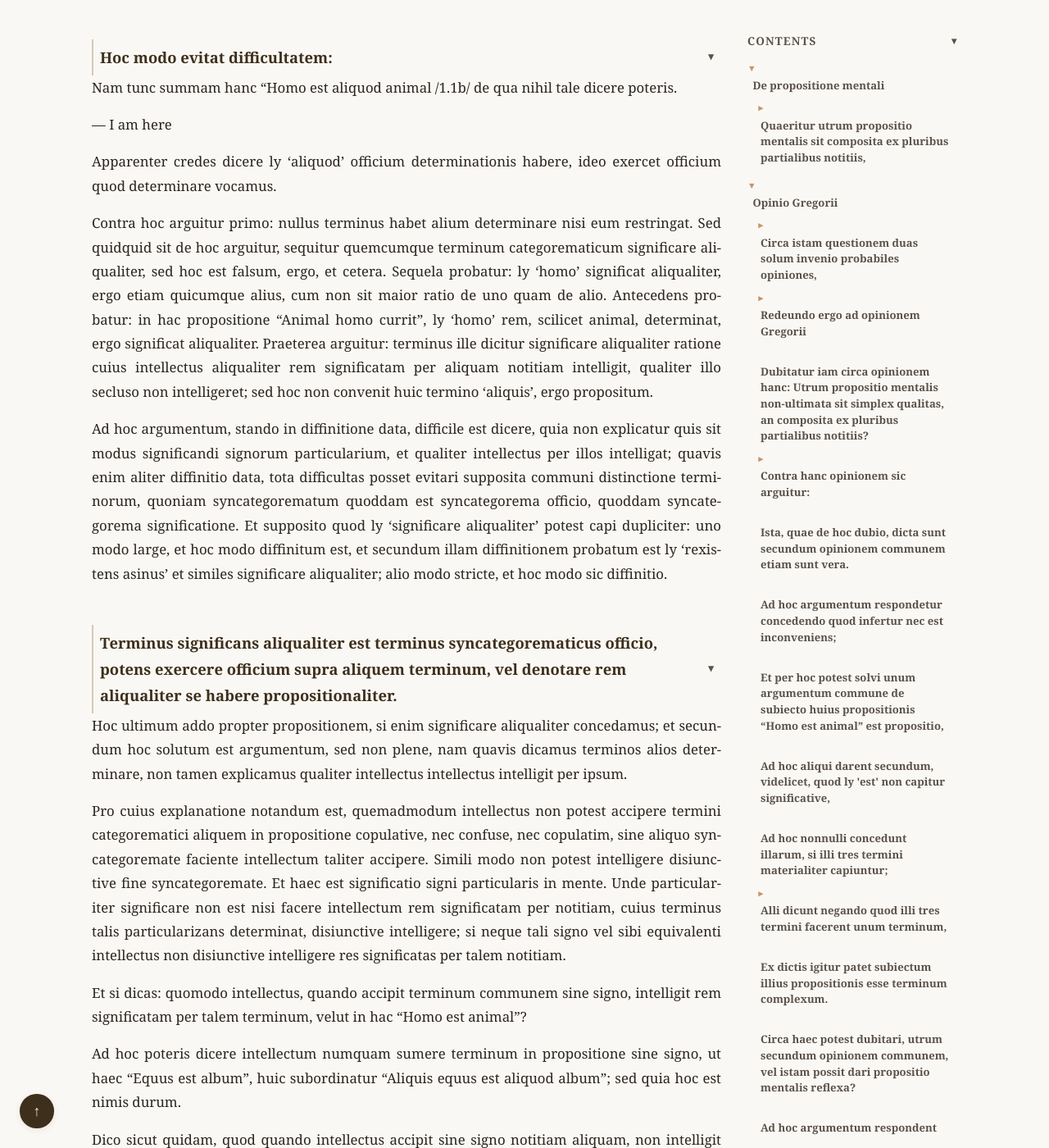
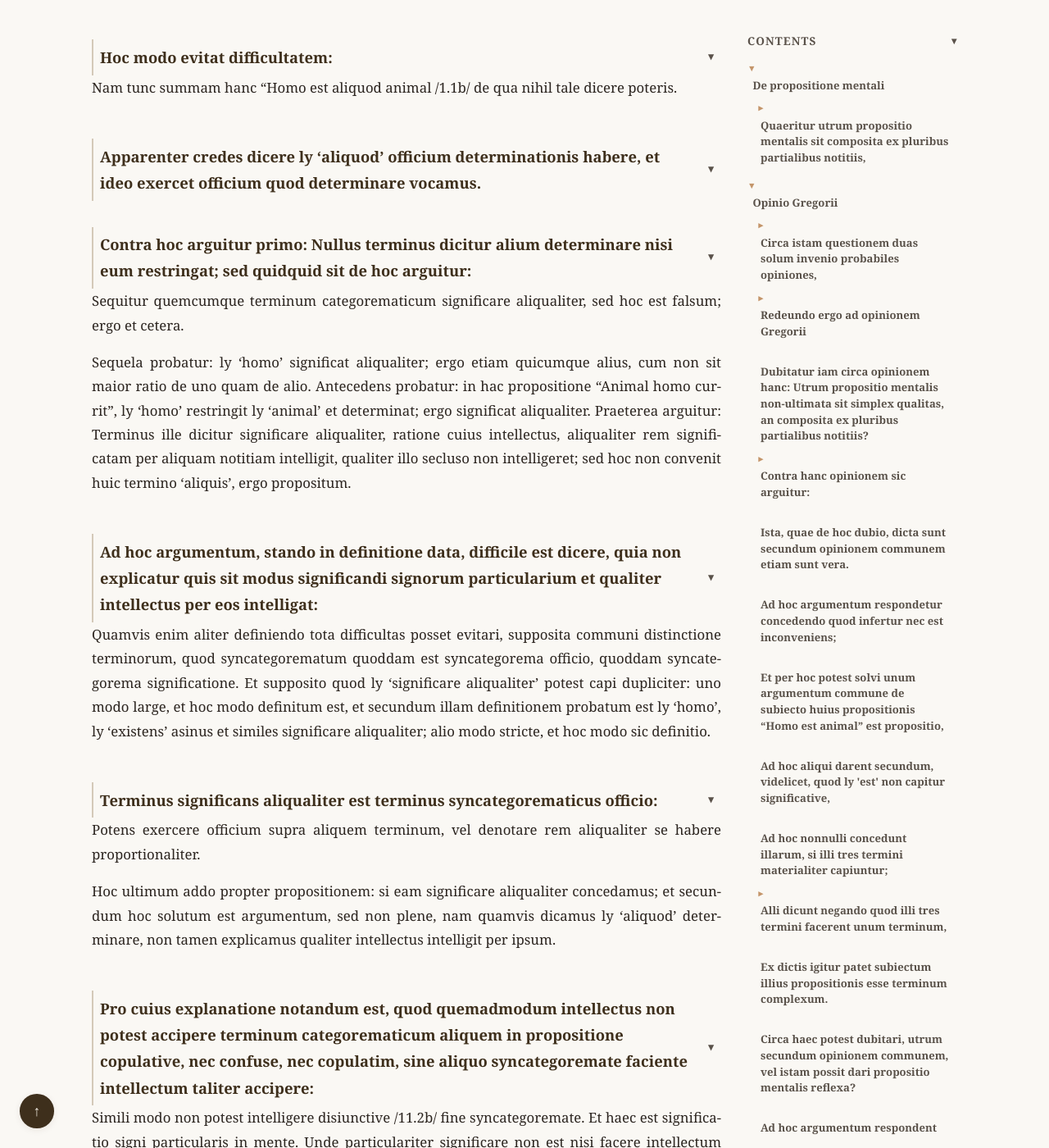
Before and after one commit to JoseBalado/Spanish-Logicians-at-the-University-of-Paris, a Jekyll site: the page built from philosophers/Fernando-de-Enzinas/Tractatus-de-compositione-propositionis-mentalis.md, in a window 1280 px wide and 1400 px high, scrolled down 37657 px. Shown: the whole window at 82% size. Built offline with Jekyll 4.4.1, drawn with Linux system fonts in a browser that asks for light colours; some of the changed text lies outside the part shown.

Commit message:
Improving enzinas_transcription guide, and Enzinas page 11.2.

```diff
--- a/philosophers/Fernando-de-Enzinas/Tractatus-de-compositione-propositionis-mentalis.md
+++ b/philosophers/Fernando-de-Enzinas/Tractatus-de-compositione-propositionis-mentalis.md
@@ -620,7 +620,7 @@
 Aliqui namque dicerent significare aliqualiter omnem eum terminum, qui non potest esse extremum in propositione; sed hi non explicant quis sit modus significandi aliqualiter.
 
 Alii dicunt quod significare aliqualiter est exercere officium supra aliquem terminum in propositione, utputa confundendo, distribuendo, ampliando, restringendo, et cetera. Quae definitio de modo significandi aliqualiter simplici et non complexo intelligenda est. Et hoc modo non procedit ratio cuiusdam impugnantis definitionem illam de propositione, quae significat aliqualiter, propter quod dat hanc diffinitionem:
-> significare aliqualiter est significare rem taliter se habere vel esse, vel non taliter se habere.
+> Significare aliqualiter est significare rem taliter se habere vel esse, vel non taliter se habere.
 
 Sed haec diffinitio minus valet quam impugnata ab eo, quia modus hic significandi qualis in definitione explicatur, solum propositioni comperit. Praeterea sequitur ly 'omnis' non significare aliqualiter, nam non significat rem taliter se habere vel rem non taliter se habere, cum non significet rem.
 
@@ -658,32 +658,48 @@
 
 Nam tunc summam hanc "Homo est aliquod animal /1.1b/ de qua nihil tale dicere poteris.
 
---- I am here
+### Apparenter credes dicere ly 'aliquod' officium determinationis habere, et ideo exercet officium quod determinare vocamus.
 
-Apparenter credes dicere ly 'aliquod' officium determinationis habere, ideo exercet officium quod determinare vocamus.
+### Contra hoc arguitur primo: Nullus terminus dicitur alium determinare nisi eum restringat; sed quidquid sit de hoc arguitur:
 
-Contra hoc arguitur primo: nullus terminus habet alium determinare nisi eum restringat. Sed quidquid sit de hoc arguitur, sequitur quemcumque terminum categorematicum significare aliqualiter, sed hoc est falsum, ergo, et cetera. Sequela probatur: ly 'homo' significat aliqualiter, ergo etiam quicumque alius, cum non sit maior ratio de uno quam de alio. Antecedens probatur: in hac propositione "Animal homo currit", ly 'homo' rem, scilicet animal, determinat, ergo significat aliqualiter. Praeterea arguitur: terminus ille dicitur significare aliqualiter ratione cuius intellectus aliqualiter rem significatam per aliquam notitiam intelligit, qualiter illo secluso non intelligeret; sed hoc non convenit huic termino 'aliquis', ergo propositum.
+Sequitur quemcumque terminum categorematicum significare aliqualiter, sed hoc est falsum; ergo et cetera.
 
-Ad hoc argumentum, stando in diffinitione data, difficile est dicere, quia non explicatur quis sit modus significandi signorum particularium, et qualiter intellectus per illos intelligat; quavis enim aliter diffinitio data, tota difficultas posset evitari supposita communi distinctione terminorum, quoniam syncategorematum quoddam est syncategorema officio, quoddam syncategorema significatione. Et supposito quod ly 'significare aliqualiter' potest capi dupliciter: uno modo large, et hoc modo diffinitum est, et secundum illam diffinitionem probatum est ly 'rexistens asinus' et similes significare aliqualiter; alio modo stricte, et hoc modo sic diffinitio.
+Sequela probatur: ly 'homo' significat aliqualiter; ergo etiam quicumque alius, cum non sit maior ratio de uno quam de alio. Antecedens probatur: in hac propositione "Animal homo currit", ly 'homo' restringit ly 'animal' et determinat; ergo significat aliqualiter. Praeterea arguitur: Terminus ille dicitur significare aliqualiter, ratione cuius intellectus, aliqualiter rem significatam per aliquam notitiam intelligit, qualiter illo secluso non intelligeret; sed hoc non convenit huic termino 'aliquis', ergo propositum.
 
-### Terminus significans aliqualiter est terminus syncategorematicus officio, potens exercere officium supra aliquem terminum, vel denotare rem aliqualiter se habere propositionaliter.
+### Ad hoc argumentum, stando in definitione data, difficile est dicere, quia non explicatur quis sit modus significandi signorum particularium et qualiter intellectus per eos intelligat:
 
-Hoc ultimum addo propter propositionem, si enim significare aliqualiter concedamus; et secundum hoc solutum est argumentum, sed non plene, nam quavis dicamus terminos alios determinare, non tamen explicamus qualiter intellectus intellectus intelligit per ipsum.
+Quamvis enim aliter definiendo tota difficultas posset evitari, supposita communi distinctione terminorum, quod syncategorematum quoddam est syncategorema officio, quoddam syncategorema significatione. Et supposito quod ly 'significare aliqualiter' potest capi dupliciter: uno modo large, et hoc modo definitum est, et secundum illam definitionem probatum est ly 'homo', ly 'existens' asinus et similes significare aliqualiter; alio modo stricte, et hoc modo sic definitio.
 
-Pro cuius explanatione notandum est, quemadmodum intellectus non potest accipere termini categorematici aliquem in propositione copulative, nec confuse, nec copulatim, sine aliquo syncategoremate faciente intellectum taliter accipere. Simili modo non potest intelligere disiunctive fine syncategoremate. Et haec est significatio signi particularis in mente. Unde particulariter significare non est nisi facere intellectum rem significatam per notitiam, cuius terminus talis particularizans determinat, disiunctive intelligere; si neque tali signo vel sibi equivalenti intellectus non disiunctive intelligere res significatas per talem notitiam.
+### Terminus significans aliqualiter est terminus syncategorematicus officio:
 
-Et si dicas: quomodo intellectus, quando accipit terminum communem sine signo, intelligit rem significatam per talem terminum, velut in hac "Homo est animal"?
+Potens exercere officium supra aliquem terminum, vel denotare rem aliqualiter se habere proportionaliter.
 
-Ad hoc poteris dicere intellectum numquam sumere terminum in propositione sine signo, ut haec "Equus est album", huic subordinatur "Aliquis equus est aliquod album"; sed quia hoc est nimis durum.
+Hoc ultimum addo propter propositionem: si eam significare aliqualiter concedamus; et secundum hoc solutum est argumentum, sed non plene, nam quamvis dicamus ly 'aliquod' determinare, non tamen explicamus qualiter intellectus intelligit per ipsum.
 
-Dico sicut quidam, quod quando intellectus accipit sine signo notitiam aliquam, non intelligit res significatas per illum terminum copulative, nec disiunctive, nec disiunctim, nec copulatim, sed inconiunctim.
+### Pro cuius explanatione notandum est, quod quemadmodum intellectus non potest accipere terminum categorematicum aliquem in propositione copulative, nec confuse, nec copulatim, sine aliquo syncategoremate faciente intellectum taliter accipere:
 
-Arguendo ex his, facilis potest elici diffinitio huius termini 'significare aliqualiter' hoc modo:
+Simili modo non potest intelligere disiunctive /11.2b/ fine syncategoremate. Et haec est significatio signi particularis in mente. Unde particulariter significare non est nisi facere intellectum rem significatam per notitiam, quam terminus talis particularizans determinat, disiunctive intelligere; si neque tali signo vel sibi aequivalenti intellectus non disiunctive intelligere res significatas per talem notitiam.
 
-### Terminus significans aliqualiter est syncategorematicus, cuius intellectus res significatas per notitiam, quam talis terminus determinat, aliquo modo intelligit, quomodo sine ipso non intelligeret; et in hoc consistit modus significandi aliqualiter.
+### Et si dicas: Quomodo intellectus, quando accipit terminum communem sine signo intelligit rem significatam per talem terminum, velut in hac "Homo est animal"?
 
-Si propositionem lubet addere, adiice particulam ad ipsam includendum. Quidam dicunt significare particulariter esse denotare terminum accipi quodammodo discrete pro aliquo determinado suo supposito, sed quis sit ille modus discretus non declarat, nam clarum est non esse singularizare particulariter, quia particularis reddit ut propositionem particularem, nam haec "Sortes est aliquod animal" non redditur ratione illius signi particularis; quare in solutione et diffinitione iam ultimo data huius termini 'significare aliqualiter' sto.
+### Ad hoc poteris dicere intellectum numquam sumere terminum in propositione sine signo:
 
-## Sed contra diffinitionem positam huius termini 'significare aliqualiter' arguitur, tangendo difficultatem de pronominibus demonstrativis.
+Ut haec "Equus est album" huic subordinatur "Aliquis equus est aliquod album"; sed quia hoc est nimis durum.
 
-Ex diffinitione sequeretur pronomen demonstrativum, ut 'hoc', esse syncategorematicum pure, et significare aliqualiter; hoc est falsum, ergo, et cetera. Sequela magis...
+### Dico sicut quidam quod quando intellectus accipit sine signo notitiam aliquam, non intelligit res significatas per illum terminum copulative, nec disiunctive, nec disiunctim, nec copulatim; sed inconiunctim.
+
+### Atque ex his, facilis potest elici definitio huius termini 'significare aliqualiter' hoc modo:
+
+<!-- Importat -->
+Terminus significans aliqualiter est syncategorema officio, ratione cuius, intellectus res significatas per notitiam quam talis terminus determinat, aliquo modo intelligit, quomodo sine ipso non intelligeret; et in hoc consistit modus significandi aliqualiter.
+
+Si propositionem lubet addere, adiice particulam ad ipsam includendum.
+
+Quidam dicit significare particulariter esse denotare terminum accipi quodammodo discrete pro aliquo determinato suo supposito. Sed quis sit ille modus discretus non declarat, nam clarum est non esse singularizare particulariter significate, nec est syncategorema signum particulari, quia reddit ut ipse dicit propositionem particularem, nam haec "Sortes est aliquod animal" non redditur ratione illius signi particularis; quare in solutione et definitione iam ultimo data huius termini 'significare aliqualiter' sto.
+
+
+# De significatione pronominis et verbi
+
+## Sed contra diffinitionem positam huius termini 'significare aliqualiter' arguitur, tangendo difficultatem de pronominibus demonstrativis:
+
+Ex ea definitione sequeretur pronomen demonstrativum pure syncategorematicum esse significare quam aliqualiter; sed hoc est falsum, ergo et cetera. Sequela manifesta /12.1a/ est, et probatur minor actus pure de----
```
Also changed, not shown: philosophers/Fernando-de-Enzinas/enzinas_transcription_guide.md (+50 -28 lines).
